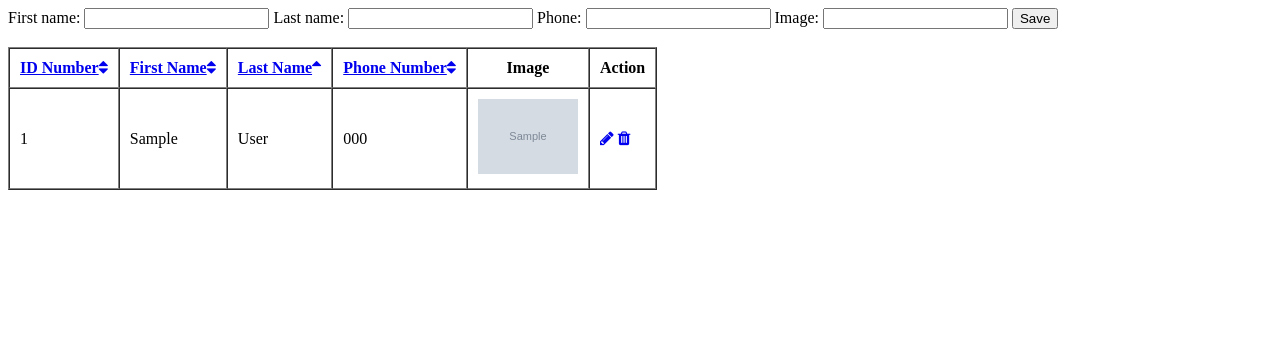
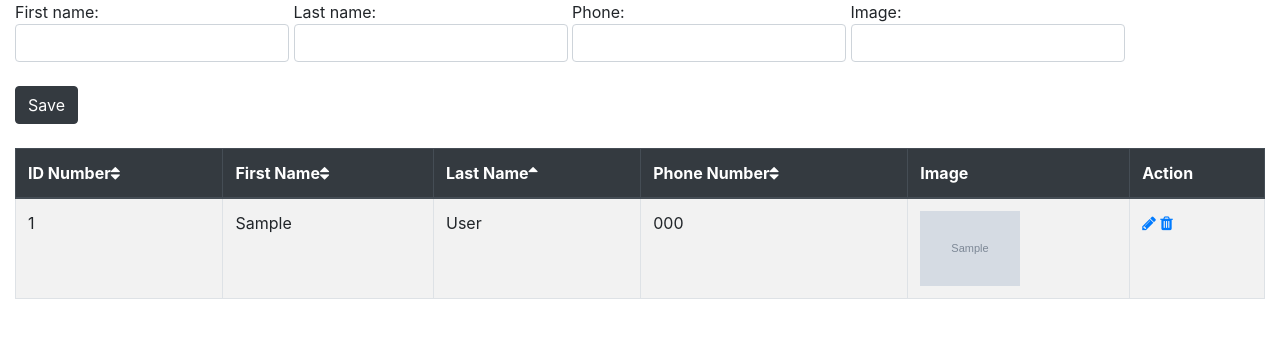
Before and after one commit to JedrzejKuczynski/Studia2018-2020, a PHP site: page /index.php in a window 1280 px wide. Shown: the top 338 px of the page. Run offline with PHP 8.4, Linux system fonts and the light colour scheme; tables that the repository leaves empty or names only in its code hold one stand-in row (values such as "Sample post"); grey boxes marked "Sample" are stand-in pictures; data that the repository does not hold is empty.

Commit message:
Contacts - wyglad. Bootstrap

```diff
--- a/Tworzenie_Aplikacji_Internetowych/Zadania_Domowe/Contacts/index.php
+++ b/Tworzenie_Aplikacji_Internetowych/Zadania_Domowe/Contacts/index.php
@@ -83,30 +83,42 @@ $res = $mysqli->query("SELECT * FROM contact ORDER BY " . $column . ' ' . $sort_
         <meta http-equiv="X-UA-Compatible" content="ie=edge">
         <title>PhoneBook</title>
         <link rel="stylesheet" href="https://cdnjs.cloudflare.com/ajax/libs/font-awesome/4.7.0/css/font-awesome.min.css">
+        <link rel="stylesheet" href="https://stackpath.bootstrapcdn.com/bootstrap/4.3.1/css/bootstrap.min.css" integrity="sha384-ggOyR0iXCbMQv3Xipma34MD+dH/1fQ784/j6cY/iJTQUOhcWr7x9JvoRxT2MZw1T" crossorigin="anonymous">
     </head>
 
     <body>
-
+    	<div class="container-fluid">
+			<div class="row">
+				<div class="col-12">
 			        <form action="index.php" method="post">
-            <label for="firstname">First name: <input name="firstname" value="<?= $firstname ?>" type="text"></label>
-            <label for="lastname">Last name: <input name="lastname" value="<?= $lastname ?>" type="text"></label>
-            <label for="phone">Phone: <input name="phone" value="<?= $phone ?>" type="text"></label>
-            <label for="image">Image: <input name="image" value="<?= $image ?>" type="text"></label>
+			        	<div class="form-group">
+				            <label for="firstname">First name: <input class="form-control" name="firstname" value="<?= $firstname ?>" type="text"></label>
+				            <label for="lastname">Last name: <input class="form-control" name="lastname" value="<?= $lastname ?>" type="text"></label>
+				            <label for="phone">Phone: <input class="form-control" name="phone" value="<?= $phone ?>" type="text"></label>
+				            <label for="image">Image: <input class="form-control" name="image" value="<?= $image ?>" type="text"></label>
 				            <input type="hidden" name="id" value="<?= $id ?>">
-            <input type="submit" value="Save">
+			        	</div>
+			        	<button type="submit" class="btn btn-dark">Save</button>
 			        </form>
+		    	</div>
+	    	</div>
 
 	        <br>
 
-        <table border="1" cellpadding="10" cellspacing="0">
+			<div class="row">
+				<div class="col-12">
+			        <table class="table table-striped table-hover table-bordered">
+			        	<thead class="thead-dark">
 				        	<tr>
-        		<th><a href="index.php?&column=id&order=<?php echo $asc_or_desc; ?>">ID Number<i class="fa fa-sort<?php echo $column == 'id' ? '-' . $arrow : ''; ?>"></i></a></th>
-        		<th><a href="index.php?&column=firstname&order=<?php echo $asc_or_desc; ?>">First Name<i class="fa fa-sort<?php echo $column == 'firstname' ? '-' . $arrow : ''; ?>"></i></a></th>
-        		<th><a href="index.php?&column=lastname&order=<?php echo $asc_or_desc; ?>">Last Name<i class="fa fa-sort<?php echo $column == 'lastname' ? '-' . $arrow : ''; ?>"></i></a></th>
-        		<th><a href="index.php?&column=phone&order=<?php echo $asc_or_desc; ?>">Phone Number<i class="fa fa-sort<?php echo $column == 'phone' ? '-' . $arrow : ''; ?>"></i></a></th>
-        		<th>Image</th>
-        		<th>Action</th>
+				        		<th scope="col"><a class="text-white" href="index.php?&column=id&order=<?php echo $asc_or_desc; ?>">ID Number<i class="fa fa-sort<?php echo $column == 'id' ? '-' . $arrow : ''; ?>"></i></a></th>
+				        		<th scope="col"><a class="text-white" href="index.php?&column=firstname&order=<?php echo $asc_or_desc; ?>">First Name<i class="fa fa-sort<?php echo $column == 'firstname' ? '-' . $arrow : ''; ?>"></i></a></th>
+				        		<th scope="col"><a class="text-white" href="index.php?&column=lastname&order=<?php echo $asc_or_desc; ?>">Last Name<i class="fa fa-sort<?php echo $column == 'lastname' ? '-' . $arrow : ''; ?>"></i></a></th>
+				        		<th scope="col"><a class="text-white" href="index.php?&column=phone&order=<?php echo $asc_or_desc; ?>">Phone Number<i class="fa fa-sort<?php echo $column == 'phone' ? '-' . $arrow : ''; ?>"></i></a></th>
+				        		<th scope="col" class="text-white">Image</th>
+				        		<th scope="col" class="text-white">Action</th>
 				        	</tr>
+			        	</thead>
+			        	<tbody>
 				            <?php while ($row = $res->fetch_assoc()): ?>
 				                <tr>
 				                    <td><?= $row['id'] ?></td>
@@ -122,7 +134,12 @@ $res = $mysqli->query("SELECT * FROM contact ORDER BY " . $column . ' ' . $sort_
 				                    </td>
 				                </tr>
 				            <?php endwhile; ?>
+			        	</tbody>
 			        </table>
+			    </div>
+	    	</div>
+
+    	</div>
 
     </body>
 
```
Lines whose indentation alone changed are shown as unchanged.
